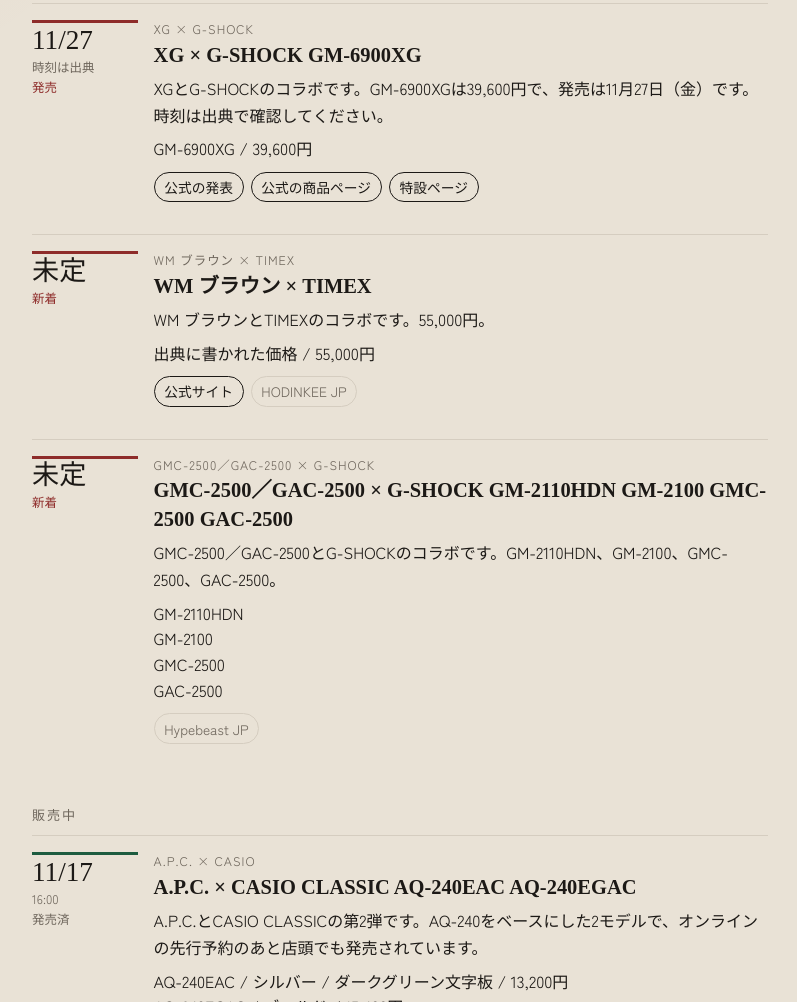
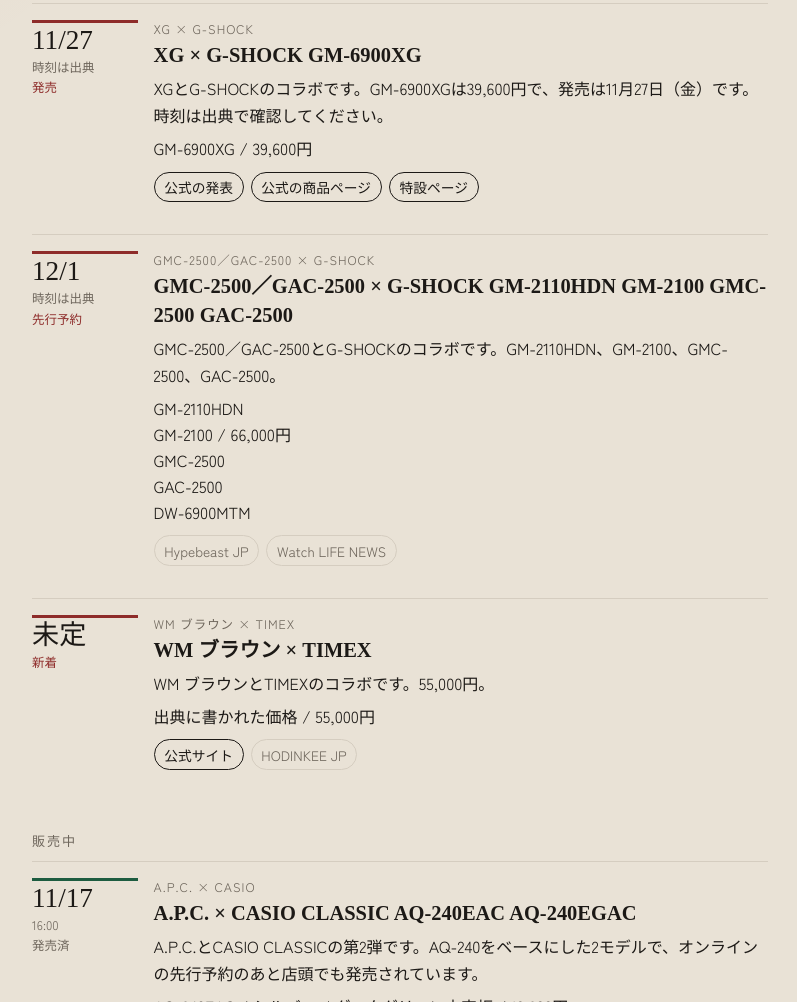
Before and after one commit to Deek229/watch-collab-alert, a plain HTML site: page docs/index.html in a window 1280 px wide. Shown: the part 329-1331 px from the top of the page, without its empty margins (240-1037 px from the left). Drawn offline with Linux system fonts and the light colour scheme; a web font is replaced by a local one.

Commit message:
発売情報を更新

```diff
--- a/data/seen_urls.json
+++ b/data/seen_urls.json
@@ -3,5 +3,6 @@
   "https://hypebeast.com/jp/2026/11/g-shock-hidden-ny-collaborative-gm-2110hdn-watch-release-info",
   "https://www.casio.co.jp/release/2026/1112-gm-6900xg/",
   "https://www.powerwatch.jp/2026/11/19/seiko-333/?utm_source=rss&utm_medium=rss&utm_campaign=seiko-333",
-  "https://www.powerwatch.jp/2026/11/19/seikotictac-3/?utm_source=rss&utm_medium=rss&utm_campaign=seikotictac-3"
+  "https://www.powerwatch.jp/2026/11/19/seikotictac-3/?utm_source=rss&utm_medium=rss&utm_campaign=seikotictac-3",
+  "https://www.powerwatch.jp/2026/11/24/gshock-81/?utm_source=rss&utm_medium=rss&utm_campaign=gshock-81"
 ]
--- a/docs/index.html
+++ b/docs/index.html
@@ -42,6 +42,22 @@
 </article>
 <article class="card upcoming" data-group="upcoming">
   <div class="when">
+    <span class="md">12/1</span>
+    <span class="sub">時刻は出典</span>
+    <span class="label">先行予約</span>
+  </div>
+  <div>
+    <p class="brands">GMC-2500／GAC-2500 × G-SHOCK</p>
+    <h3><a href="items/gmc-2500-gac-2500-g-shock-gm-2110hdn-2026.html">GMC-2500／GAC-2500 × G-SHOCK GM-2110HDN GM-2100 GMC-2500 GAC-2500</a></h3>
+    <p class="summary">GMC-2500／GAC-2500とG-SHOCKのコラボです。GM-2110HDN、GM-2100、GMC-2500、GAC-2500。</p>
+
+    <ul class="models"><li>GM-2110HDN</li><li>GM-2100 / 66,000円</li><li>GMC-2500</li><li>GAC-2500</li><li>DW-6900MTM</li></ul>
+
+    <p class="actions"><a class="quiet" href="https://hypebeast.com/jp/2026/11/g-shock-hidden-ny-collaborative-gm-2110hdn-watch-release-info">Hypebeast JP</a><a class="quiet" href="https://www.powerwatch.jp/2026/11/24/gshock-81/?utm_source=rss&amp;utm_medium=rss&amp;utm_campaign=gshock-81">Watch LIFE NEWS</a></p>
+  </div>
+</article>
+<article class="card upcoming" data-group="upcoming">
+  <div class="when">
     <span class="md">未定</span>
     <span class="sub"></span>
     <span class="label">新着</span>
@@ -54,22 +70,6 @@
     <ul class="models"><li>出典に書かれた価格 / 55,000円</li></ul>
 
     <p class="actions"><a href="https://timex.com/">公式サイト</a><a class="quiet" href="https://hodinkee.jp/articles/wm-brown-x-timex">HODINKEE JP</a></p>
-  </div>
-</article>
-<article class="card upcoming" data-group="upcoming">
-  <div class="when">
-    <span class="md">未定</span>
-    <span class="sub"></span>
-    <span class="label">新着</span>
-  </div>
-  <div>
-    <p class="brands">GMC-2500／GAC-2500 × G-SHOCK</p>
-    <h3><a href="items/gmc-2500-gac-2500-g-shock-gm-2110hdn-2026.html">GMC-2500／GAC-2500 × G-SHOCK GM-2110HDN GM-2100 GMC-2500 GAC-2500</a></h3>
-    <p class="summary">GMC-2500／GAC-2500とG-SHOCKのコラボです。GM-2110HDN、GM-2100、GMC-2500、GAC-2500。</p>
-
-    <ul class="models"><li>GM-2110HDN</li><li>GM-2100</li><li>GMC-2500</li><li>GAC-2500</li></ul>
-
-    <p class="actions"><a class="quiet" href="https://hypebeast.com/jp/2026/11/g-shock-hidden-ny-collaborative-gm-2110hdn-watch-release-info">Hypebeast JP</a></p>
   </div>
 </article></section><section class="section" id="onsale"><h2>販売中</h2>
 <article class="card onsale" data-group="onsale">
```
Also changed, not shown: data/items.json (+12 -2 lines), docs/items/gmc-2500-gac-2500-g-shock-gm-2110hdn-2026.html (+3 -3 lines).
